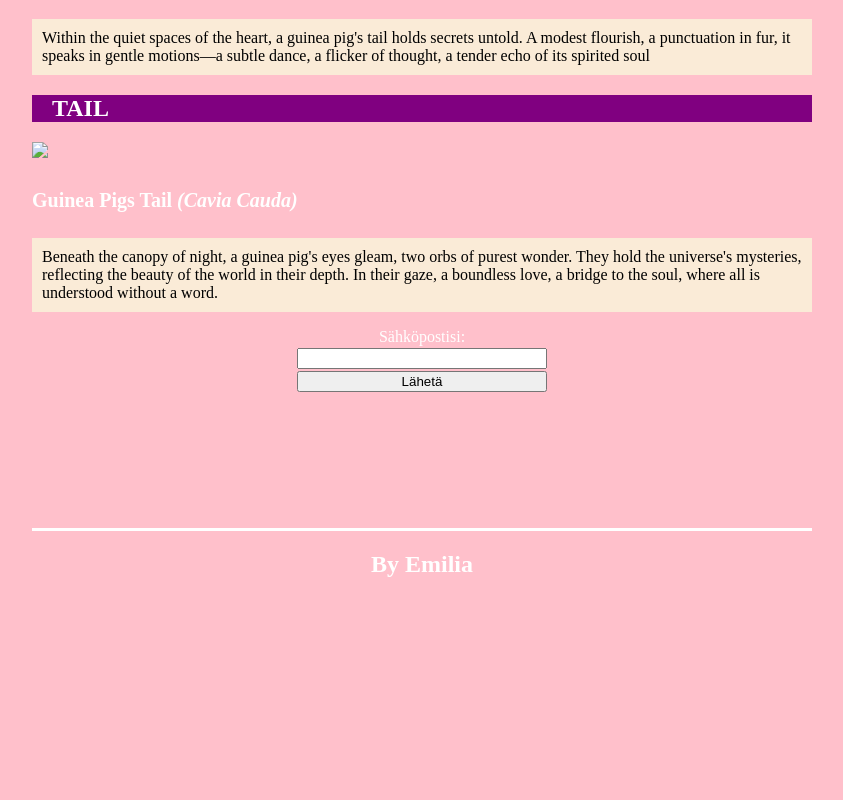
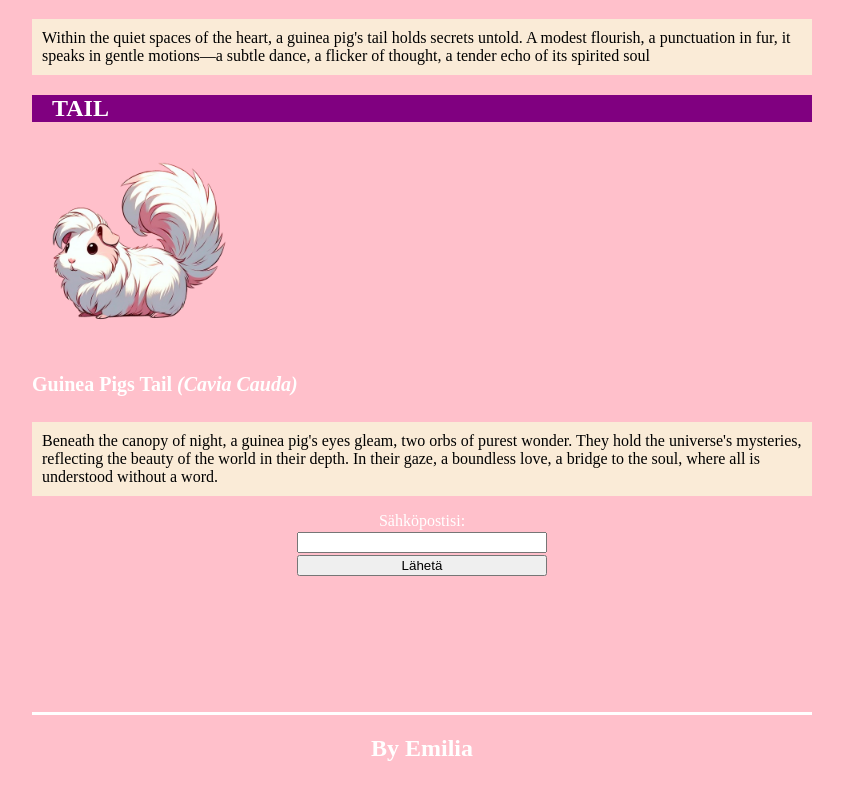
Before and after one commit to kangasleevi/marsut, a plain HTML site: page index.html in a window 1280 px wide. Shown: the part 1110-1910 px from the top of the page, without its empty margins (218-1061 px from the left). Before the commit the page ends 1728 px from the top, so only its background shows below. Drawn offline with Linux system fonts and the light colour scheme; files whose address does not match are found by name.

Commit message:
Update index.html

```diff
--- a/index.html
+++ b/index.html
@@ -34,7 +34,7 @@
 
 
 <H2 id="tail" class="tail"><span>TAIL</span></H2>
-<img class="image" src="./Materials/TAIL.png">
+<img class="image" src="TAIL.png">
 <H4>Guinea Pigs Tail <em>(Cavia Cauda)</em></H4>
 <p> Beneath the canopy of night, a guinea pig's eyes gleam, two orbs of purest wonder. They hold the universe's mysteries, reflecting the beauty of the world in their depth. In their gaze, a boundless love, a bridge to the soul, where all is understood without a word.</p>
 
```
